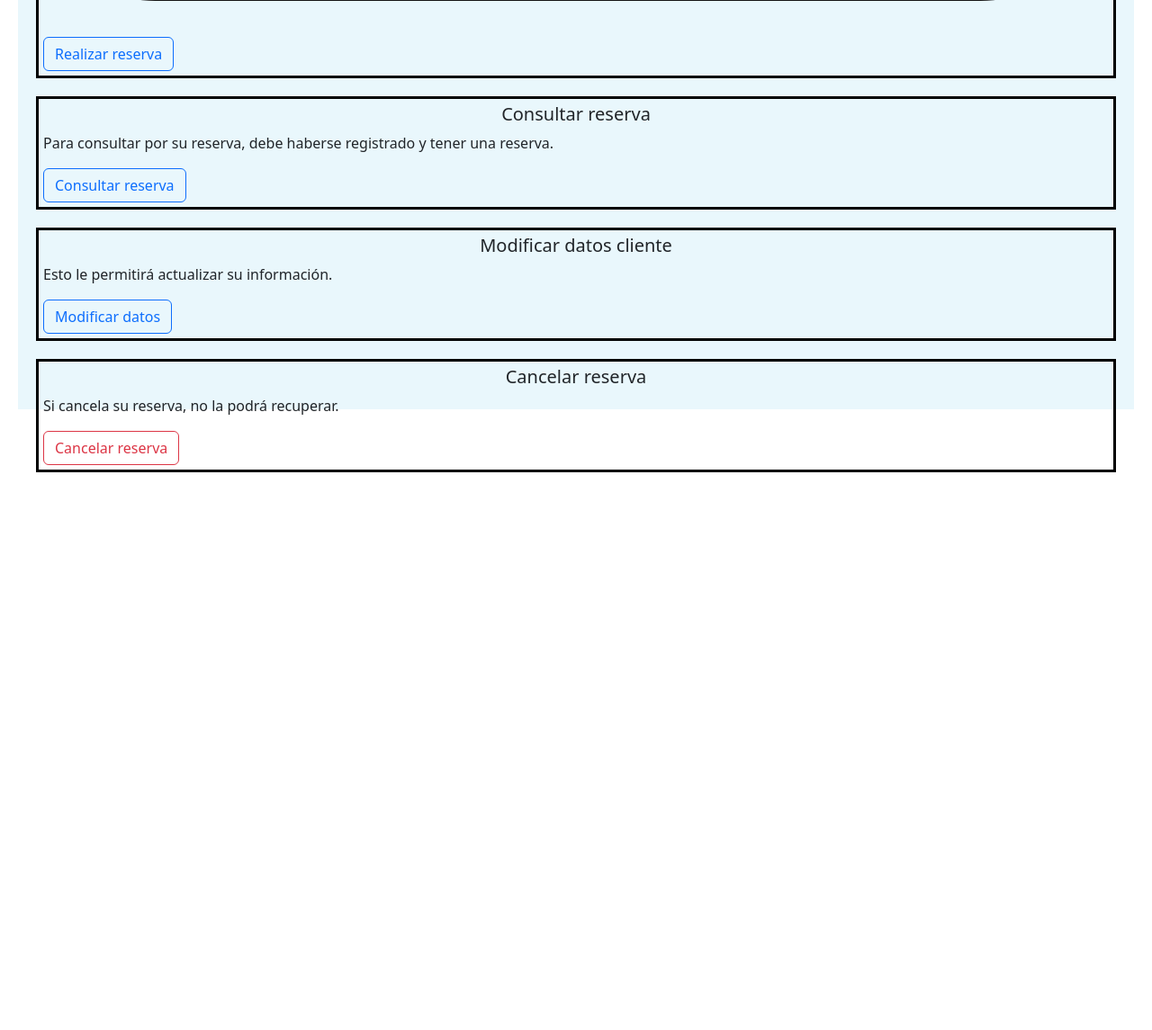
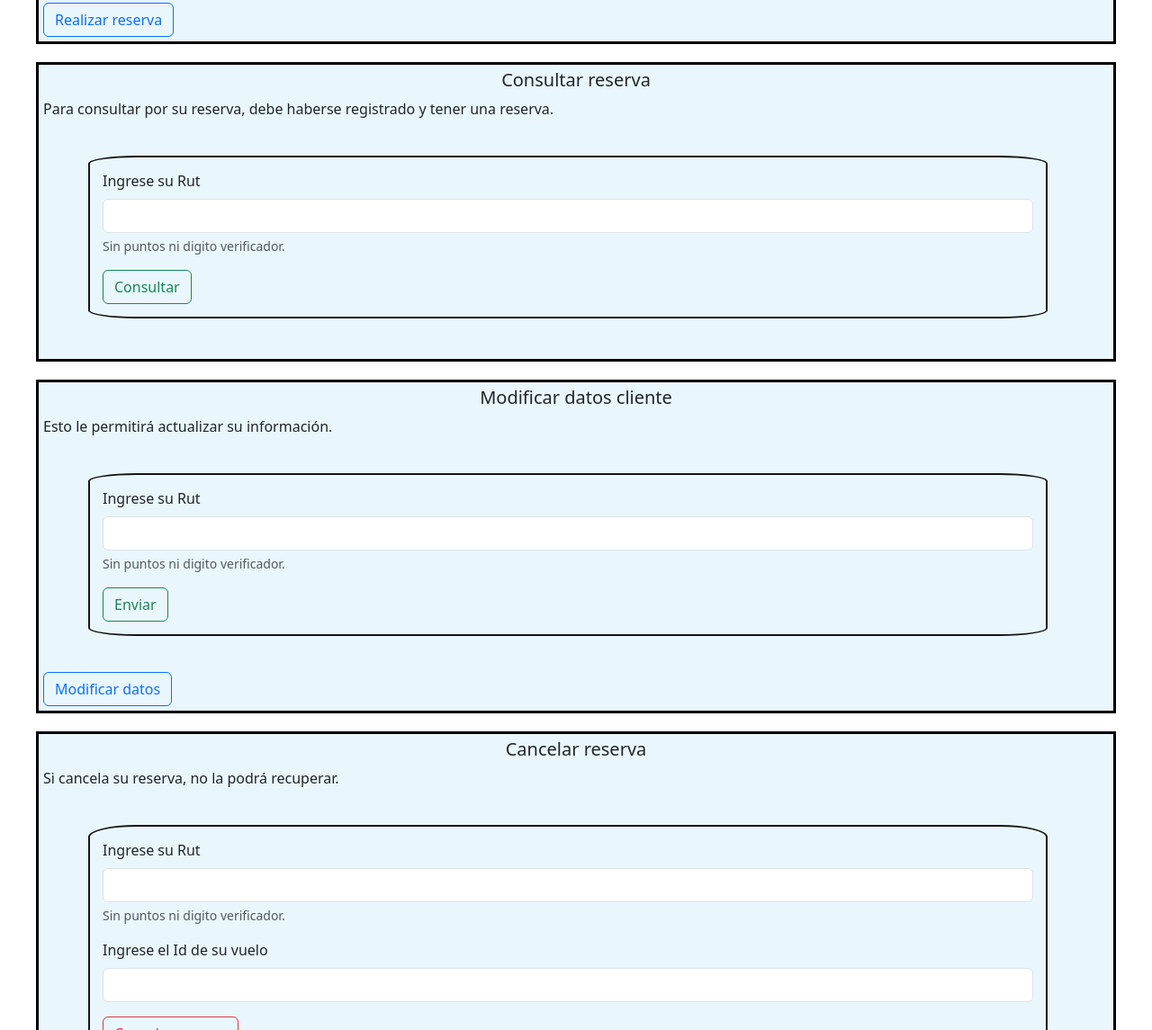
Before and after one commit to AndresGomez03/AgenciaDeViajes, a website with bundled scripts: page index.html in a window 1280 px wide. Shown: the part 1655-2800 px from the top of the page at 90% size. Before the commit the page ends 2190 px from the top, so only its background shows below. Built offline with nearby package versions, Linux system fonts and the light colour scheme.

Commit message:
front casi listo

```diff
--- a/estilos.css
+++ b/estilos.css
@@ -1,11 +1,11 @@
 .opciones{
-    background-color: rgb(233, 247, 252);
     width: auto;
     height: 2000px;
     margin: 20px 20px;
 }
 
 .opcion{
+    background-color: rgb(233, 247, 252);
     border: 3px solid black;
     padding: 5px;
     width: 1200px;
@@ -30,5 +30,5 @@ h5{
     margin: 40px 50px;
     padding: 14px;
     border: 2px solid rgb(22, 21, 21);
-    border-radius: 7%;
+    border-radius: 5%;
 }
--- a/index.html
+++ b/index.html
@@ -23,7 +23,7 @@
                     <div class="mb-3">
                       <label class="form-label">Ingrese su Rut</label>
                       <input type="number" class="form-control">
-                      <div id="emailHelp" class="form-text">Sin puntos ni digito verificador.</div>
+                      <div class="form-text">Sin puntos ni digito verificador.</div>
                     </div>
                     <div class="mb-3">
                         <label class="form-label">Ingrese su Nombre</label>
@@ -47,7 +47,6 @@
                     </div>
                     <button type="submit" class="btn btn-outline-success">Enviar</button>
                 </form>
-                <a href="RegCliente.html" target="_blank"><button type="button" class="btn btn-outline-primary">Crear cliente</button></a>
             </div>
             <div class="opcion">
                 <h5>Realizar reserva de vuelo</h5>
@@ -56,7 +55,7 @@
                     <div class="mb-3">
                       <label class="form-label">Ingrese su Rut</label>
                       <input type="number" class="form-control">
-                      <div id="emailHelp" class="form-text">Sin puntos ni digito verificador.</div>
+                      <div class="form-text">Sin puntos ni digito verificador.</div>
                     </div>
                     <div class="mb-3">
                         <label class="form-label">Ingrese su Nombre</label>
@@ -85,17 +84,43 @@
             <div class="opcion">
                 <h5>Consultar reserva</h5>
                 <p>Para consultar por su reserva, debe haberse registrado y tener una reserva.</p>
-                <button type="button" class="btn btn-outline-primary">Consultar reserva</button>
+                <form class="formulario">
+                    <div class="mb-3">
+                      <label class="form-label">Ingrese su Rut</label>
+                      <input type="number" class="form-control">
+                      <div class="form-text">Sin puntos ni digito verificador.</div>
+                    </div>
+                    <button type="submit" class="btn btn-outline-success">Consultar</button>
+                </form>
             </div>
             <div class="opcion">
                 <h5>Modificar datos cliente</h5>
                 <p>Esto le permitirá actualizar su información.</p>
+                <form class="formulario">
+                    <div class="mb-3">
+                      <label class="form-label">Ingrese su Rut</label>
+                      <input type="number" class="form-control">
+                      <div id="emailHelp" class="form-text">Sin puntos ni digito verificador.</div>
+                    </div>
+                    <button type="submit" class="btn btn-outline-success">Enviar</button>
+                </form>
                 <button type="button" class="btn btn-outline-primary">Modificar datos</button>
             </div>
             <div class="opcion">
                 <h5>Cancelar reserva</h5>
                 <p>Si cancela su reserva, no la podrá recuperar.</p>
-                <button type="button" class="btn btn-outline-danger">Cancelar reserva</button>
+                <form class="formulario">
+                    <div class="mb-3">
+                      <label class="form-label">Ingrese su Rut</label>
+                      <input type="number" class="form-control">
+                      <div class="form-text">Sin puntos ni digito verificador.</div>
+                    </div>
+                    <div class="mb-3">
+                        <label class="form-label">Ingrese el Id de su vuelo</label>
+                        <input type="number" class="form-control">
+                      </div>
+                    <button type="submit" class="btn btn-outline-danger">Cancelar reserva</button>
+                </form>
             </div>
         </div>
     </div>
```
Also changed, not shown: index.js (line endings or trailing spaces).
